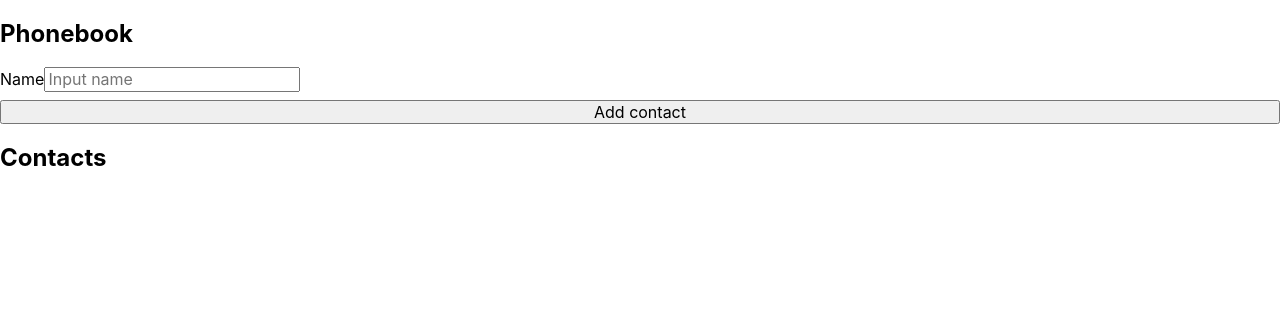
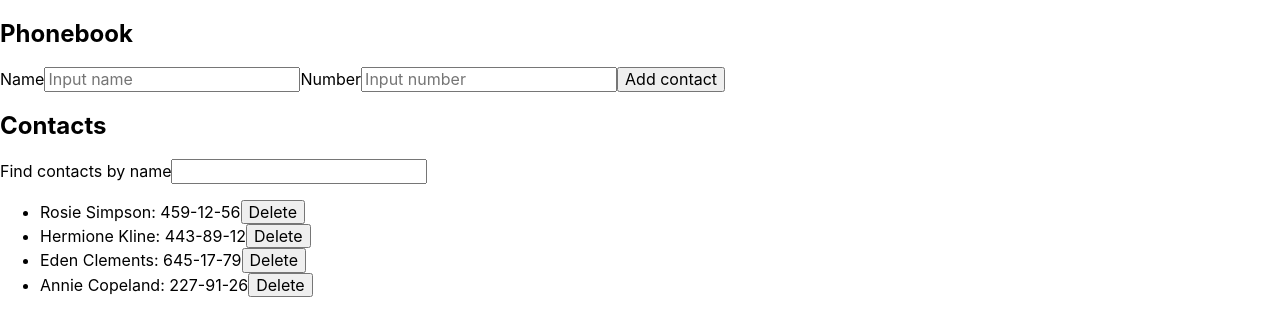
Before and after one commit to Serjio2/goit-react-hw-02-phonebook, a React (Create React App) app: page / in a window 1280 px wide. Shown: the top 336 px of the page. Built offline with nearby package versions, Linux system fonts and the light colour scheme.

Commit message:
add task 4,5,6

```diff
--- a/src/components/App.jsx
+++ b/src/components/App.jsx
@@ -1,37 +1,70 @@
 import { GlobalStyle } from './GlobalStyle';
 import { Component } from 'react';
-import { Phonebook } from './Phonebook/Phonebook';
-import { Contacts } from './Contacts/Contacts';
+import { ContactForm } from './ContactForm/ContactForm';
+import { ContactList } from './ContactList/ContactList';
 import { Section } from './Section/Section';
+import { Filter } from './Filter/Filter';
 
 export class App extends Component {
   state = {
-    contacts: [],
-    name: '',
+    contacts: [
+      { id: 'id-1', name: 'Rosie Simpson', number: '459-12-56' },
+      { id: 'id-2', name: 'Hermione Kline', number: '443-89-12' },
+      { id: 'id-3', name: 'Eden Clements', number: '645-17-79' },
+      { id: 'id-4', name: 'Annie Copeland', number: '227-91-26' },
+    ],
+    filter: '',
   };
 
-  addContact = (newName) => {
-    this.setState( prevState => {
-      return ({
-        name: [...prevState.name, newName],
-      })
+  addContact = newName => {
+    if (
+      this.state.contacts.map(contact => contact.name).includes(newName.name)
+    ) {
+      alert(`${newName.name} is already in contacts`);
+    } else {
+      this.setState(prevState => {
+        return {
+          contacts: [...prevState.contacts, newName],
+        };
+      });
+    }
+  };
 
+  changeFilter = newFilter => {
+    this.setState({
+      filter: newFilter,
+    });
+  };
 
-    })
-    // console.log(newName);
-  }
+  handleDelete = id => {
+    this.setState(prevState => {
+      return {
+        contacts: prevState.contacts.filter(contact => contact.id !== id),
+      };
+    });
+  };
 
   render() {
+    const { contacts, filter } = this.state;
+
+    const visibleContacts = contacts.filter(contact =>
+      contact.name.toLowerCase().includes(filter.toLowerCase())
+    );
+
     return (
       <div>
         <GlobalStyle />
 
-        <Section title='Phonebook'>
-          <Phonebook addContact={this.addContact}/>
+        <Section title="Phonebook">
+          <ContactForm addContact={this.addContact} />
         </Section>
 
-        <Section title='Contacts'>
-          <Contacts name={this.state.name}/>
+        <Section title="Contacts">
+          <Filter value={this.state.filter} onChange={this.changeFilter} />
+          <ContactList
+            contacts={visibleContacts}
+            onDelete={this.handleDelete}
+          />
         </Section>
       </div>
     );
--- /dev/null
+++ b/src/components/ContactForm/ContactForm.jsx
@@ -0,0 +1,71 @@
+import { Field, Formik,Form, ErrorMessage } from 'formik';
+import * as Yup from 'yup';
+// import { StyledForm } from './ContactForm.styled';
+import { Component } from 'react';
+import { nanoid } from 'nanoid';
+
+const schema = Yup.object().shape({
+  name: Yup.string().min(2, 'Too Short!'),
+  number: Yup.number(),
+});
+
+const initialValues={
+  name: '',
+  number: '',
+}
+
+export class ContactForm extends Component {
+  state = {
+    name: '',
+    number: '',
+  };
+
+  handleChange = event => {
+    const { name, value } = event.currentTarget;
+    this.setState({ [name]: value, id: nanoid() });
+  };
+
+  handleSubmitForm = (value, actions) => {
+    this.props.addContact(this.state);
+    actions.resetForm();
+    console.log(value);
+  };
+
+  render() {
+    return (
+      <Formik
+        initialValues={initialValues}
+        validationSchema={schema}
+        onSubmit={this.handleSubmitForm}
+      >
+        <Form >
+          <label>
+            Name
+            <Field
+              type="text"
+              name="name"
+              placeholder="Input name"
+              value={this.state.name}
+              onChange={this.handleChange}
+            />
+            <ErrorMessage name="name" />
+          </label>
+
+          <label>
+            Number
+            <Field
+              type="tel"
+              name="number"
+              placeholder="Input number"
+              value={this.state.number}
+              onChange={this.handleChange}
+            />
+            <ErrorMessage name="number" />
+          </label>
+
+          <button type="submit">Add contact</button>
+        </Form>
+      </Formik>
+    );
+  }
+}
--- /dev/null
+++ b/src/components/ContactList/ContactList.jsx
@@ -0,0 +1,13 @@
+import { nanoid } from 'nanoid';
+
+export const ContactList = ({ contacts, onDelete }) => {
+  return (
+    <ul>
+      {contacts.map(contact => (
+        <li key={nanoid()}>{contact.name}: {contact.number}
+        <button onClick={() => onDelete(contact.id)}>Delete</button>
+        </li>
+      ))}
+    </ul>
+  );
+};
--- /dev/null
+++ b/src/components/Filter/Filter.jsx
@@ -0,0 +1,14 @@
+export const Filter = ({ value, onChange }) => {
+  return (
+    <>
+      <label>
+        Find contacts by name
+        <input
+          type="text"
+          value={value}
+          onChange={event => onChange(event.target.value)}
+        />
+      </label>
+    </>
+  );
+};
--- a/src/components/Phonebook/Phonebook.jsx
+++ /dev/null
@@ -1,48 +0,0 @@
-import { Field, Formik, ErrorMessage  } from 'formik';
-import * as Yup from 'yup';
-import { StyledForm } from './Phonebook.styled';
-import { nanoid } from 'nanoid'
-
-const schema = Yup.object().shape({
-  name: Yup.string()
-    .min(2, 'Too Short!')
-    .max(20, 'Too Long!')
-    .required('Required!'),
-});
-
-export const Phonebook = ({addContact}) => {
-  return (
-    <Formik
-      initialValues={{
-        name: '',
-      }}
-
-      validationSchema={schema}
-
-      onSubmit={(values, actions) => {
-        addContact({...values, id: nanoid()});
-        actions.resetForm();
-      }}
-    >
-      <StyledForm>
-        <label>
-          Name
-          <Field name="name" placeholder="Input name" />
-          <ErrorMessage name="name"/>
-        </label>
-
-        {/* <label htmlFor="lastName">Last Name</label>
-            <Field id="lastName" name="lastName" placeholder="Doe" /> */}
-
-        {/* <label htmlFor="email">Email</label>
-            <Field
-              id="email"
-              name="email"
-              placeholder="jane@acme.com"
-              type="email"
-            /> */}
-        <button type="submit">Add contact</button>
-      </StyledForm>
-    </Formik>
-  );
-};
--- a/src/components/Phonebook/Phonebook.styled.js
+++ /dev/null
@@ -1,8 +0,0 @@
-import styled from "styled-components";
-import { Form } from "formik";
-
-export const StyledForm = styled(Form)`
-    display: flex;
-    flex-direction: column;
-    gap: 8px;
-`
```
Also changed, not shown: src/components/ContactForm/ContactForm.styled.js (added, +8 -0 lines), src/components/Contacts/Contacts.jsx (deleted, +0 -10 lines).
